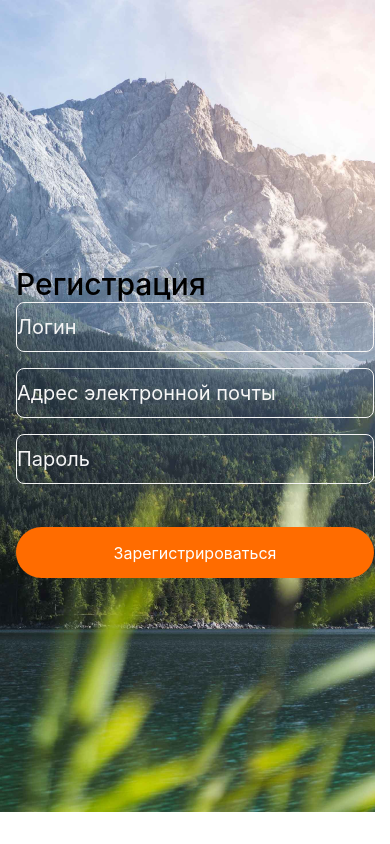
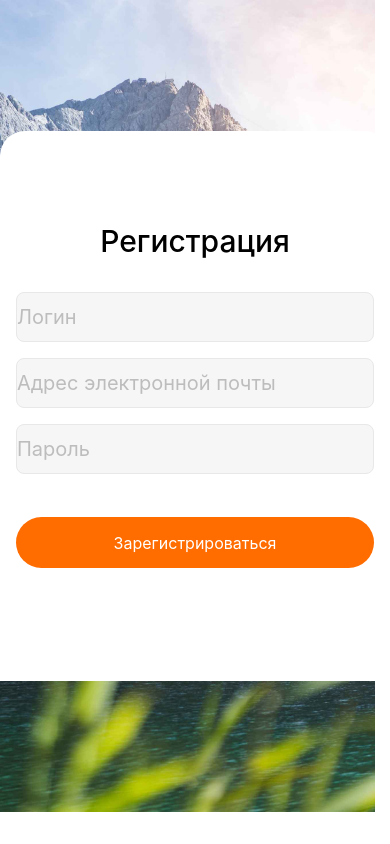
Before and after one commit to YuraStarchenko/goit-react-native-hw-app, a React Native app: screen / in a window 390 px wide. Built offline with nearby package versions, Linux system fonts and the light colour scheme.

Commit message:
Update App.js

```diff
--- a/App.js
+++ b/App.js
@@ -1,38 +1,50 @@
 import { StatusBar } from "expo-status-bar";
+import React, { useState } from "react";
 import {
   StyleSheet,
   Text,
   TextInput,
   View,
   ImageBackground,
-  Button,
   TouchableOpacity,
+  KeyboardAvoidingView,
 } from "react-native";
 
 export default function App() {
+  const [isShowKeyboard, setIsShowKeyboard] = useState(false);
+
   return (
     <View style={styles.container}>
       <ImageBackground
         source={require("./assets/PhotoBG.png")}
         style={styles.image}
       >
-        <View style={styles.form}>
+        <KeyboardAvoidingView>
+          <View
+            style={{
+              ...styles.form,
+              marginBottom: isShowKeyboard ? -368 : 32,
+            }}
+          >
             <View>
               <Text style={styles.inputTitle}>Регистрация</Text>
               <TextInput
                 style={styles.login}
                 textAlign={"center"}
                 placeholder="Логин"
+                onFocus={() => setIsShowKeyboard(true)}
               ></TextInput>
               <TextInput
                 style={styles.mail}
                 textAlign={"center"}
                 placeholder="Адрес электронной почты"
+                onFocus={() => setIsShowKeyboard(true)}
               ></TextInput>
               <TextInput
                 style={styles.password}
                 textAlign={"center"}
                 placeholder="Пароль"
+                onFocus={() => setIsShowKeyboard(true)}
                 secureTextEntry={true}
               ></TextInput>
             </View>
@@ -41,6 +53,7 @@ export default function App() {
               <Text style={styles.btnTitle}>Зарегистрироваться</Text>
             </TouchableOpacity>
           </View>
+        </KeyboardAvoidingView>
       </ImageBackground>
       <StatusBar style="auto" />
     </View>
@@ -60,22 +73,28 @@ const styles = StyleSheet.create({
   },
 
   form: {
-    marginHorizontal: 16,
+    borderTopLeftRadius: 25,
+    borderTopRightRadius: 25,
+    backgroundColor: "#fff",
   },
 
   inputTitle: {
     fontSize: 30,
     fontWeight: 500,
+    marginTop: 92,
+    marginBottom: 33,
+    textAlign: "center",
   },
 
   login: {
     borderWidth: 1,
     height: 50,
     borderRadius: 8,
-    borderColor: "#F6F6F6",
-
+    borderColor: "#E8E8E8",
+    backgroundColor: "#F6F6F6",
+    marginHorizontal: 16,
     fontSize: 20,
-    color: "#F6F6F6",
+    color: "#BDBDBD",
   },
 
   mail: {
@@ -84,20 +103,22 @@ const styles = StyleSheet.create({
     marginBottom: 16,
     marginTop: 16,
     borderRadius: 8,
-    borderColor: "#F6F6F6",
-
+    marginHorizontal: 16,
+    borderColor: "#E8E8E8",
+    backgroundColor: "#F6F6F6",
     fontSize: 20,
-    color: "#F6F6F6",
+    color: "#BDBDBD",
   },
 
   password: {
     borderWidth: 1,
     height: 50,
     borderRadius: 8,
-    borderColor: "#F6F6F6",
-
+    borderColor: "#E8E8E8",
+    backgroundColor: "#F6F6F6",
+    marginHorizontal: 16,
     fontSize: 20,
-    color: "#F6F6F6",
+    color: "#BDBDBD",
   },
 
   btn: {
@@ -105,6 +126,8 @@ const styles = StyleSheet.create({
     height: 51,
     borderRadius: 100,
     marginTop: 43,
+    marginBottom: 113,
+    marginHorizontal: 16,
     justifyContent: "center",
     alignItems: "center",
   },
```
Lines whose indentation alone changed are shown as unchanged.
